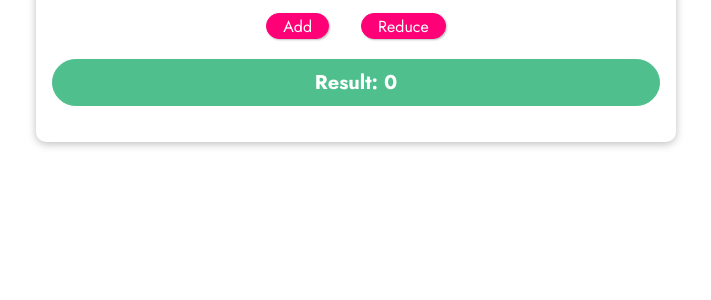
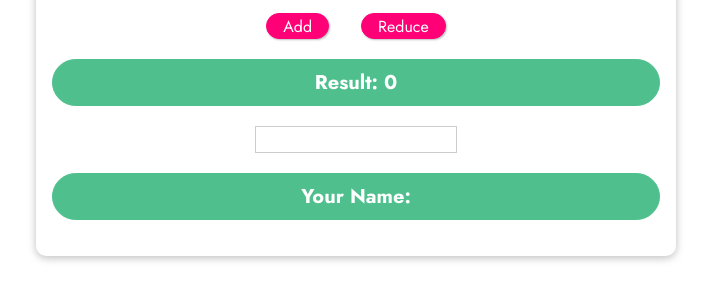
Before and after one commit to nicklleite/vue-the-complete-guide, a plain HTML site: page 03-event-biding/index.html in a window 1280 px wide. Shown: the part 286-586 px from the top of the page, without its empty margins (284-995 px from the left). Drawn offline with Linux system fonts and the light colour scheme.

Commit message:
24. Using the Native Event Object

```diff
--- a/03-event-biding/app.js
+++ b/03-event-biding/app.js
@@ -1,11 +1,16 @@
 const app = Vue.createApp({
     data() {
         return {
-            counter: 0
+            counter: 0,
+            name: ''
         };
     },
 
     methods: {
+        setName(e) {
+            this.name = e.target.value
+        },
+
         addToCounter(num) {
             this.counter = this.counter + num
         },
--- a/03-event-biding/index.html
+++ b/03-event-biding/index.html
@@ -19,6 +19,11 @@
             <button @click="addToCounter(5)">Add</button>
             <button @click="subtractFromCounter(2)">Reduce</button>
             <p>Result: {{ counter }}</p>
+
+            <input type="text" @input="setName">
+<!--            In case of need to pass one or more parameters to the method-->
+<!--            <input type="text" @input="setName($event, otherParameter)">-->
+            <p>Your Name: {{ name }}</p>
         </section>
 
         <script src="../vue.global.js" defer></script>
```
